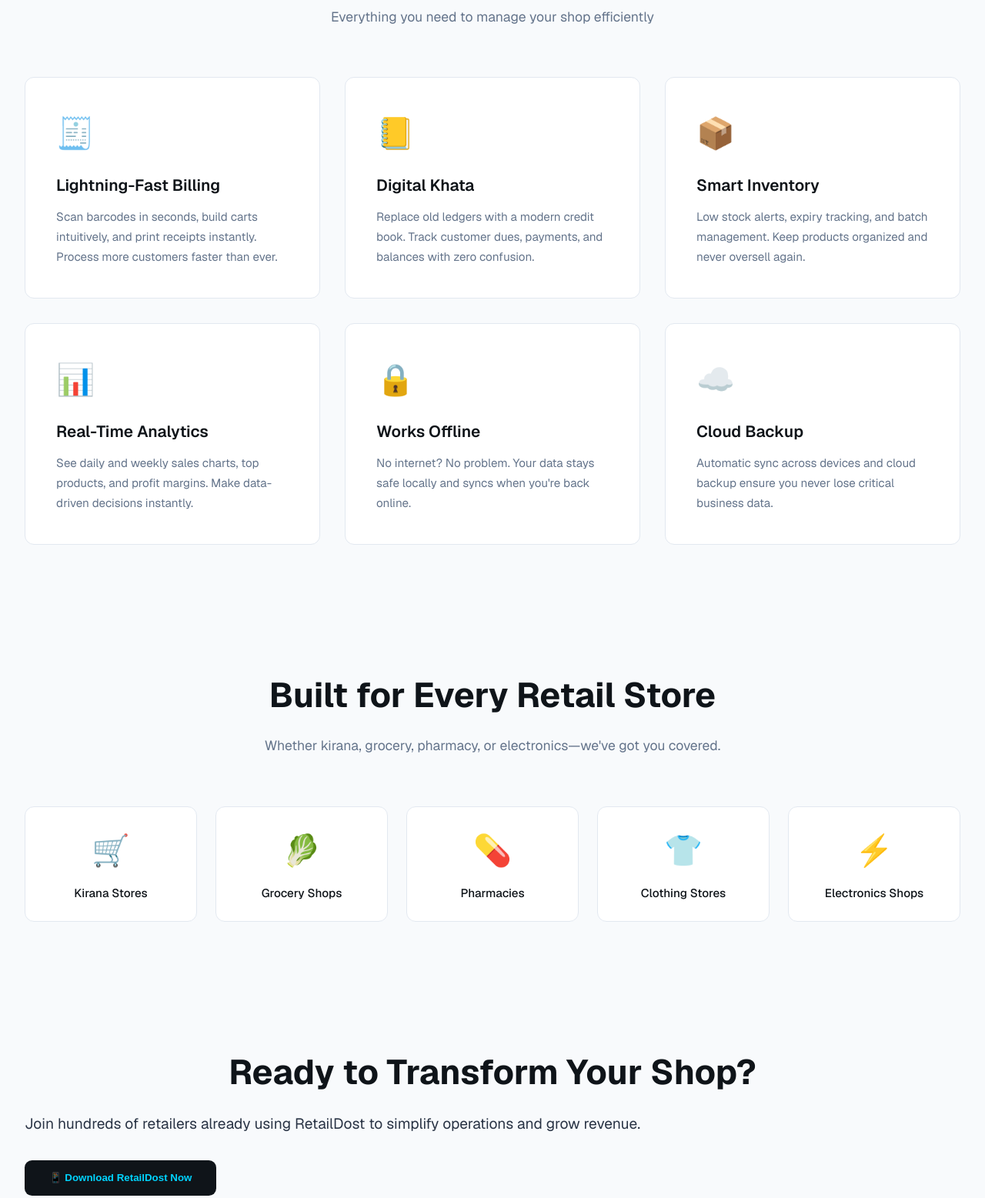
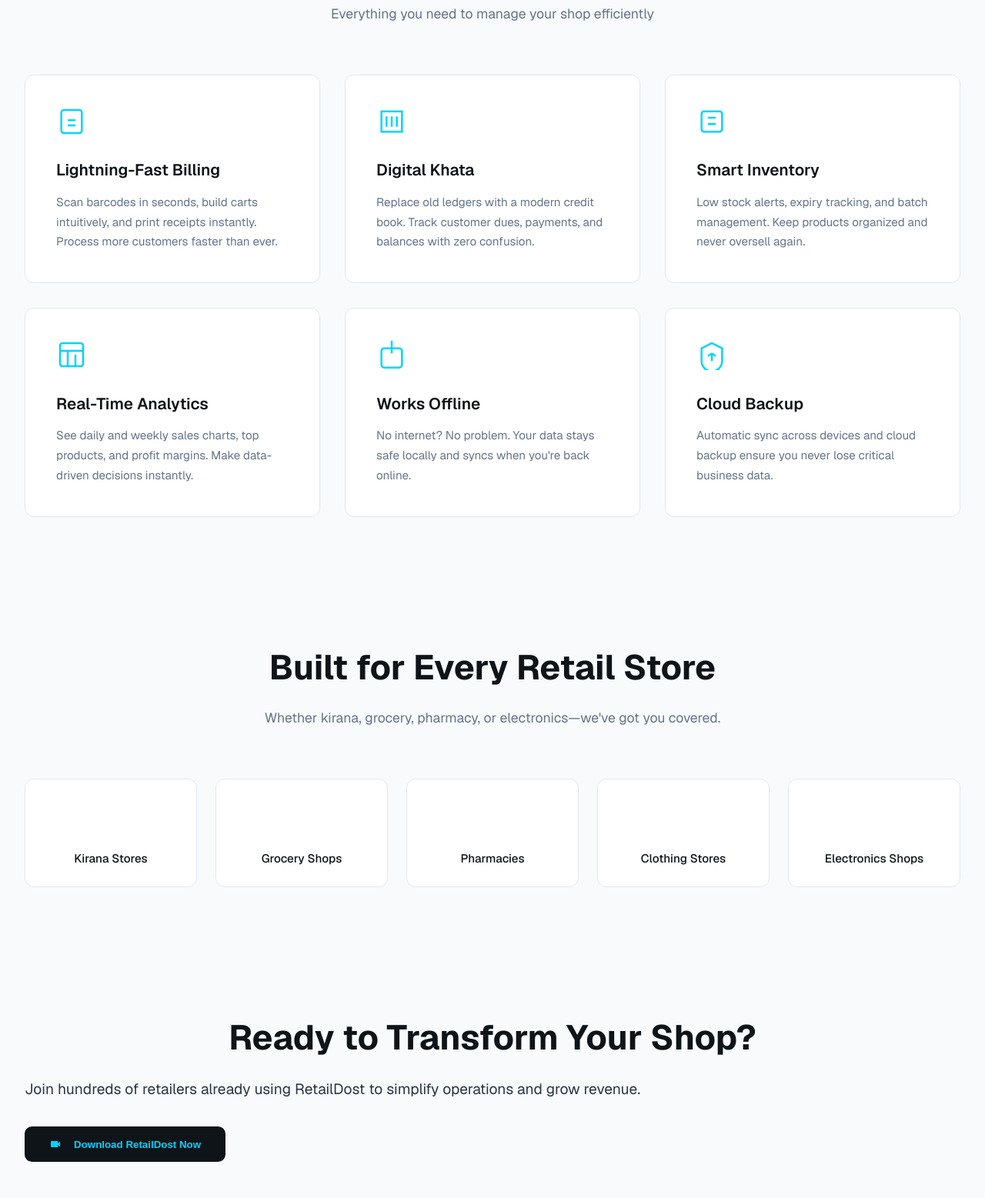
Before and after one commit to EasyioTech/OrushopsWeb, a plain HTML site: page index.html in a window 1280 px wide. Shown: the part 840-2397 px from the top of the page at 77% size. Drawn offline with nearby package versions, Linux system fonts and the light colour scheme; a web font is replaced by a local one.

Commit message:
style: replace emojis with professional SVG icons
- Removed all emoji characters from feature and persona sections
- Added stylized SVG icons for: billing, khata, inventory, analytics, offline, cloud backup
- Updated persona icons for: kirana, grocery, pharmacy, clothing, electronics shops
- Added mobile device icon to download buttons
- Icons use consistent stroke styling matching accent color scheme

Co-Authored-By: Claude Haiku 4.5 <noreply@anthropic.com>

```diff
--- a/index.html
+++ b/index.html
@@ -247,8 +247,21 @@
         }
 
         .feature-icon {
-            font-size: 2.5rem;
+            width: 2.5rem;
+            height: 2.5rem;
             margin-bottom: 1.2rem;
+            stroke: var(--accent);
+            stroke-width: 1.5;
+            fill: none;
+        }
+
+        .persona-icon {
+            width: 3rem;
+            height: 3rem;
+            margin: 0 auto 0.75rem;
+            stroke: white;
+            stroke-width: 1.5;
+            fill: none;
         }
 
         .feature-card h3 {
@@ -439,14 +452,22 @@
                     <p class="hero-desc">Offline-first billing, Khata ledger, and inventory management—built for kirana stores, groceries, and small retailers who need reliability without complexity.</p>
                     <div class="hero-buttons">
                         <button class="btn-primary" onclick="alert('Play Store link coming soon!'); return false;">
-                            📱 Get on Google Play
+                            <svg width="16" height="16" viewBox="0 0 24 24" fill="currentColor" style="margin-right: 0.5rem;">
+                                <path d="M17 10.5V7c0-.55-.45-1-1-1H4c-.55 0-1 .45-1 1v10c0 .55.45 1 1 1h12c.55 0 1-.45 1-1v-3.5l4 4v-11l-4 4z"/>
+                            </svg>
+                            Get on Google Play
                         </button>
                         <button class="btn-secondary" onclick="alert('Learn more coming soon!'); return false;">
                             Learn More
                         </button>
                     </div>
                 </div>
-                <div class="hero-visual">📊</div>
+                <div class="hero-visual">
+                    <svg viewBox="0 0 24 24" width="120" height="120" stroke="currentColor" fill="none" stroke-width="1.5">
+                        <rect x="3" y="3" width="18" height="18" rx="2"/>
+                        <path d="M3 9h18M9 9v12M15 12v9"/>
+                    </svg>
+                </div>
             </div>
         </div>
     </section>
@@ -457,32 +478,49 @@
             <p class="section-subtitle">Everything you need to manage your shop efficiently</p>
             <div class="features-grid">
                 <div class="feature-card">
-                    <div class="feature-icon">🧾</div>
+                    <svg class="feature-icon" viewBox="0 0 24 24">
+                        <path d="M6 3h12c1.1 0 2 .9 2 2v14c0 1.1-.9 2-2 2H6c-1.1 0-2-.9-2-2V5c0-1.1.9-2 2-2z"/>
+                        <path d="M9 11h6M9 15h6"/>
+                    </svg>
                     <h3>Lightning-Fast Billing</h3>
                     <p>Scan barcodes in seconds, build carts intuitively, and print receipts instantly. Process more customers faster than ever.</p>
                 </div>
                 <div class="feature-card">
-                    <div class="feature-icon">📒</div>
+                    <svg class="feature-icon" viewBox="0 0 24 24">
+                        <path d="M4 4h16v16H4z"/>
+                        <path d="M8 8v8M12 8v8M16 8v8"/>
+                    </svg>
                     <h3>Digital Khata</h3>
                     <p>Replace old ledgers with a modern credit book. Track customer dues, payments, and balances with zero confusion.</p>
                 </div>
                 <div class="feature-card">
-                    <div class="feature-icon">📦</div>
+                    <svg class="feature-icon" viewBox="0 0 24 24">
+                        <path d="M6 4h12c1.1 0 2 .9 2 2v12c0 1.1-.9 2-2 2H6c-1.1 0-2-.9-2-2V6c0-1.1.9-2 2-2z"/>
+                        <path d="M9 9h6M9 14h6"/>
+                    </svg>
                     <h3>Smart Inventory</h3>
                     <p>Low stock alerts, expiry tracking, and batch management. Keep products organized and never oversell again.</p>
                 </div>
                 <div class="feature-card">
-                    <div class="feature-icon">📊</div>
+                    <svg class="feature-icon" viewBox="0 0 24 24">
+                        <rect x="3" y="3" width="18" height="18" rx="2"/>
+                        <path d="M3 9h18M9 9v12M15 12v9"/>
+                    </svg>
                     <h3>Real-Time Analytics</h3>
                     <p>See daily and weekly sales charts, top products, and profit margins. Make data-driven decisions instantly.</p>
                 </div>
                 <div class="feature-card">
-                    <div class="feature-icon">🔒</div>
+                    <svg class="feature-icon" viewBox="0 0 24 24">
+                        <path d="M12 1v10M6 7h12c1.1 0 2 .9 2 2v11c0 1.1-.9 2-2 2H6c-1.1 0-2-.9-2-2V9c0-1.1.9-2 2-2z"/>
+                    </svg>
                     <h3>Works Offline</h3>
                     <p>No internet? No problem. Your data stays safe locally and syncs when you're back online.</p>
                 </div>
                 <div class="feature-card">
-                    <div class="feature-icon">☁️</div>
+                    <svg class="feature-icon" viewBox="0 0 24 24">
+                        <path d="M20 7l-8-4-8 4v10c0 4.4 3.6 8 8 8s8-3.6 8-8V7z"/>
+                        <path d="M12 11v6M12 11l3 2M12 11l-3 2"/>
+                    </svg>
                     <h3>Cloud Backup</h3>
                     <p>Automatic sync across devices and cloud backup ensure you never lose critical business data.</p>
                 </div>
@@ -496,23 +534,40 @@
             <p class="section-subtitle">Whether kirana, grocery, pharmacy, or electronics—we've got you covered.</p>
             <div class="personas-grid">
                 <div class="persona-card" style="background: var(--surface); color: var(--navy); border-color: var(--border);">
-                    <div class="persona-icon">🛒</div>
+                    <svg class="persona-icon" viewBox="0 0 24 24">
+                        <path d="M9 2l-1 2H4c-1.1 0-2 .9-2 2v12c0 1.1.9 2 2 2h16c1.1 0 2-.9 2-2V6c0-1.1-.9-2-2-2h-4l-1-2H9z"/>
+                        <circle cx="12" cy="13" r="3.5"/>
+                    </svg>
                     <p>Kirana Stores</p>
                 </div>
                 <div class="persona-card" style="background: var(--surface); color: var(--navy); border-color: var(--border);">
-                    <div class="persona-icon">🥬</div>
+                    <svg class="persona-icon" viewBox="0 0 24 24">
+                        <path d="M7 2h10c.55 0 1 .45 1 1v2c0 .55-.45 1-1 1H7c-.55 0-1-.45-1-1V3c0-.55.45-1 1-1z"/>
+                        <path d="M5 5h14v15c0 1.1-.9 2-2 2H7c-1.1 0-2-.9-2-2V5z"/>
+                        <path d="M9 9h6M9 13h6M9 17h6"/>
+                    </svg>
                     <p>Grocery Shops</p>
                 </div>
                 <div class="persona-card" style="background: var(--surface); color: var(--navy); border-color: var(--border);">
-                    <div class="persona-icon">💊</div>
+                    <svg class="persona-icon" viewBox="0 0 24 24">
+                        <path d="M12 2c-2.2 0-4 1.8-4 4 0 2.2 1.8 4 4 4s4-1.8 4-4c0-2.2-1.8-4-4-4zm0 9c-3.3 0-6 1.3-6 3v2h12v-2c0-1.7-2.7-3-6-3z"/>
+                        <circle cx="12" cy="5" r="2"/>
+                    </svg>
                     <p>Pharmacies</p>
                 </div>
                 <div class="persona-card" style="background: var(--surface); color: var(--navy); border-color: var(--border);">
-                    <div class="persona-icon">👕</div>
+                    <svg class="persona-icon" viewBox="0 0 24 24">
+                        <path d="M16 2H8c-1.1 0-2 .9-2 2v16c0 1.1.9 2 2 2h8c1.1 0 2-.9 2-2V4c0-1.1-.9-2-2-2z"/>
+                        <path d="M10 7h4M10 11h4M10 15h4"/>
+                    </svg>
                     <p>Clothing Stores</p>
                 </div>
                 <div class="persona-card" style="background: var(--surface); color: var(--navy); border-color: var(--border);">
-                    <div class="persona-icon">⚡</div>
+                    <svg class="persona-icon" viewBox="0 0 24 24">
+                        <path d="M13 2l-2 4h-2l2-4h2zM17.5 10L16 8l-1.5 2v2l1.5-2L17.5 10z"/>
+                        <path d="M10 13H6v8c0 1.1.9 2 2 2h4c1.1 0 2-.9 2-2v-8z"/>
+                        <path d="M18 13h-4v8c0 1.1.9 2 2 2h4c1.1 0 2-.9 2-2v-8z"/>
+                    </svg>
                     <p>Electronics Shops</p>
                 </div>
             </div>
@@ -524,7 +579,10 @@
             <h2>Ready to Transform Your Shop?</h2>
             <p class="cta-description">Join hundreds of retailers already using RetailDost to simplify operations and grow revenue.</p>
             <button class="btn-primary" style="background: var(--navy); color: var(--accent);" onclick="alert('Play Store link coming soon!'); return false;">
-                📱 Download RetailDost Now
+                <svg width="16" height="16" viewBox="0 0 24 24" fill="currentColor" style="margin-right: 0.5rem;">
+                    <path d="M17 10.5V7c0-.55-.45-1-1-1H4c-.55 0-1 .45-1 1v10c0 .55.45 1 1 1h12c.55 0 1-.45 1-1v-3.5l4 4v-11l-4 4z"/>
+                </svg>
+                Download RetailDost Now
             </button>
         </div>
     </section>
```
